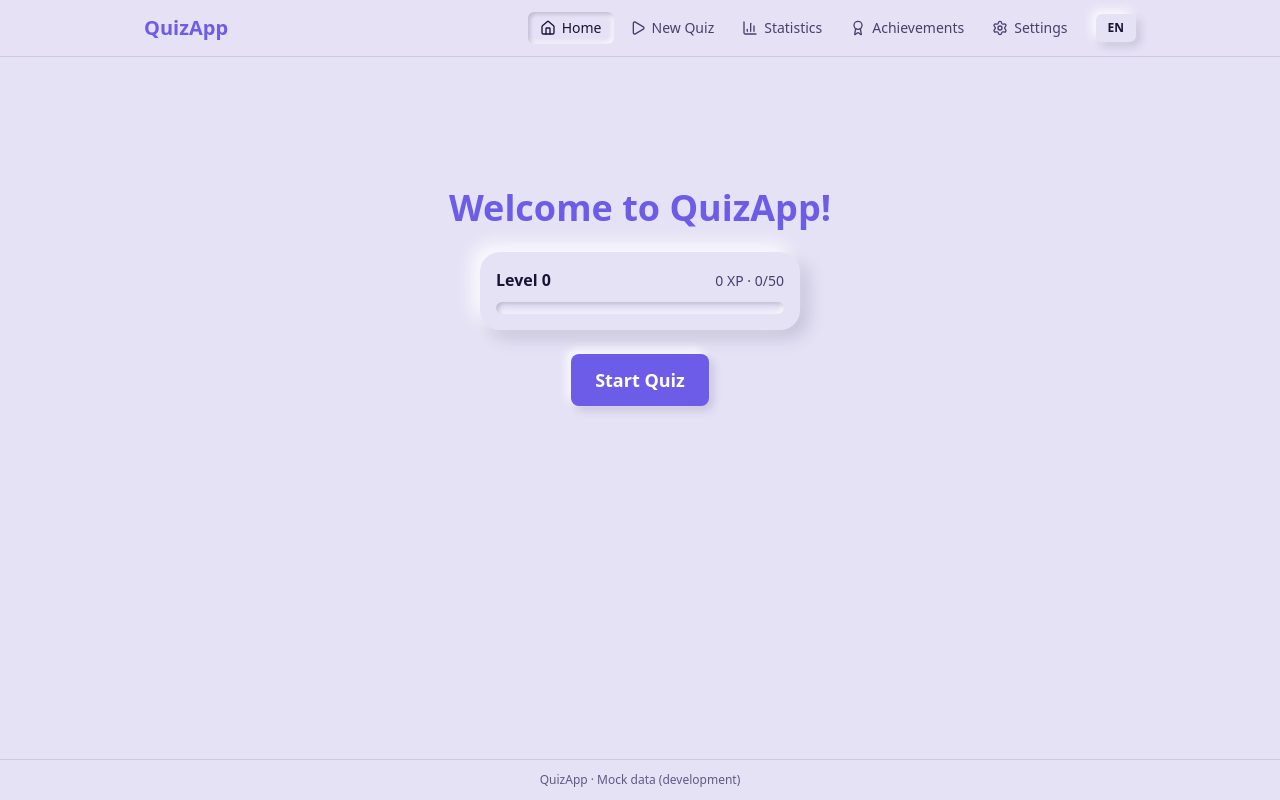
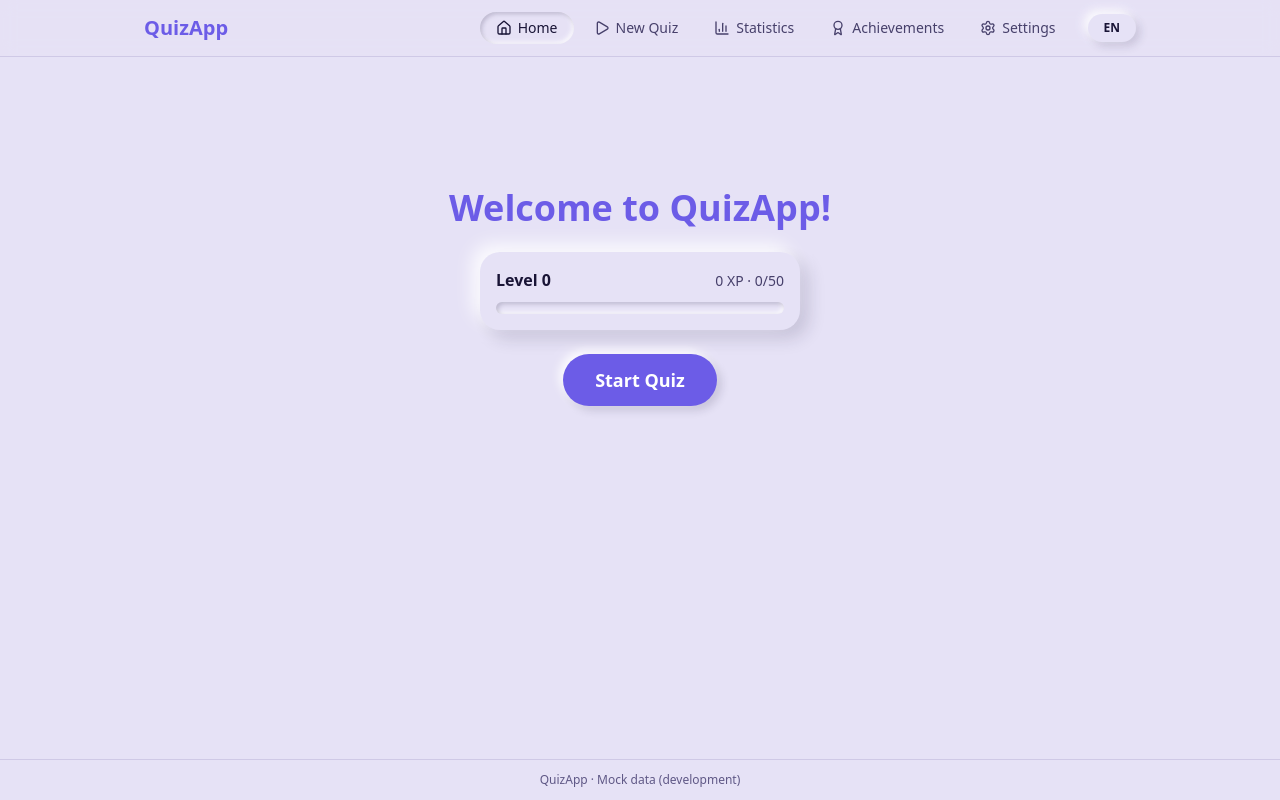
Before and after one commit to sanasus/quiz-app, a React (Vite) app: page / in a window 1280 px wide. Built offline with nearby package versions, Linux system fonts and the light colour scheme.

Commit message:
style(ui): pill neumorphic buttons per reference; restyle Reset statistics, error dialog, nav, toast close
Co-Authored-By: Claude Sonnet 5.5 <noreply@anthropic.com>

```diff
--- a/src/shared/ui/achievement-toast.tsx
+++ b/src/shared/ui/achievement-toast.tsx
@@ -93,7 +93,7 @@ export function AchievementToast({
               type="button"
               aria-label={t('common.close')}
               onClick={() => onDismiss(toast.toastKey)}
-              className="shrink-0 rounded-md p-1.5 text-text-3 transition-colors hover:bg-muted hover:text-text"
+              className="shrink-0 rounded-full p-2 text-text-3 shadow-neu transition-shadow hover:text-text hover:shadow-neu-lift active:shadow-neu-inset-sm"
             >
               <X className="h-4 w-4" aria-hidden="true" />
             </button>
--- a/src/shared/ui/api-error-dialog.tsx
+++ b/src/shared/ui/api-error-dialog.tsx
@@ -9,6 +9,7 @@
 
 import { useEffect, useRef } from 'react'
 import { useTranslation } from 'react-i18next'
+import { Button } from './button'
 
 export interface ApiErrorDialogProps {
   open: boolean
@@ -72,24 +73,23 @@ export function ApiErrorDialog({
           </p>
         ) : null}
         <div className="flex justify-end gap-3">
-          <button
-            type="button"
+          <Button
+            variant="ghost"
+            size="sm"
             // Wrapped on purpose: passing the raw handler would leak
             // the click event into a `changeProvider(next?)` caller,
             // which would swallow it as a provider id.
             onClick={() => onChangeApi()}
             disabled={busy}
-            className="rounded-lg border-2 border-border px-4 py-2 font-semibold text-text transition-colors hover:bg-muted disabled:cursor-not-allowed disabled:opacity-50"
             data-testid="api-error-change"
           >
             {t('api_error.change_api')}
-          </button>
-          <button
+          </Button>
+          <Button
             ref={retryRef}
-            type="button"
+            size="sm"
             onClick={() => onRetry()}
             disabled={busy}
-            className="rounded-lg bg-primary px-4 py-2 font-semibold text-on-primary transition-colors hover:bg-primary-hover disabled:cursor-not-allowed disabled:opacity-50"
             data-testid="api-error-retry"
           >
             {retrying ? (
@@ -103,7 +103,7 @@ export function ApiErrorDialog({
             ) : (
               t('common.retry')
             )}
-          </button>
+          </Button>
         </div>
       </div>
     </div>
--- a/src/shared/ui/app-toast.tsx
+++ b/src/shared/ui/app-toast.tsx
@@ -48,7 +48,7 @@ export function AppToast({
           type="button"
           aria-label={t('common.close')}
           onClick={onDismiss}
-          className="shrink-0 rounded-md p-1.5 text-text-3 transition-colors hover:bg-muted hover:text-text"
+          className="shrink-0 rounded-full p-2 text-text-3 shadow-neu transition-shadow hover:text-text hover:shadow-neu-lift active:shadow-neu-inset-sm"
         >
           <X className="h-4 w-4" aria-hidden="true" />
         </button>
--- a/src/shared/ui/button-styles.ts
+++ b/src/shared/ui/button-styles.ts
@@ -1,27 +1,30 @@
 /** Class recipes shared by <Button> and link-buttons. */
 
-export type ButtonVariant = 'primary' | 'secondary' | 'ghost' | 'danger'
+export type ButtonVariant =
+  'primary' | 'secondary' | 'ghost' | 'danger' | 'danger-soft'
 export type ButtonSize = 'sm' | 'md' | 'lg'
 
+// Pill shape; depth comes from shadow alone (raised → lifted → pressed-in).
 const base =
-  'inline-flex items-center justify-center gap-2 rounded-lg font-semibold transition-[translate,box-shadow,background-color,opacity] cursor-pointer disabled:cursor-not-allowed disabled:opacity-50'
+  'inline-flex items-center justify-center gap-2 rounded-full font-semibold transition-[translate,box-shadow,background-color,color,opacity] cursor-pointer disabled:cursor-not-allowed disabled:opacity-50'
+
+const raised =
+  'shadow-neu hover:-translate-y-0.5 hover:shadow-neu-lift active:translate-y-0 active:shadow-neu-inset disabled:hover:translate-y-0 disabled:hover:shadow-neu'
 
 const variants: Record<ButtonVariant, string> = {
-  // Neumorphic: soft light/shade pair, lifts on hover, pressed-in on active.
-  primary:
-    'bg-primary text-on-primary shadow-neu hover:bg-primary-hover hover:-translate-y-0.5 hover:shadow-neu-lift active:translate-y-0.5 active:shadow-neu-inset disabled:hover:translate-y-0 disabled:hover:shadow-neu disabled:hover:bg-primary',
-  secondary:
-    'border-2 border-primary bg-bg text-primary-ink shadow-neu hover:-translate-y-0.5 hover:shadow-neu-lift active:translate-y-0.5 active:shadow-neu-inset disabled:hover:translate-y-0 disabled:hover:shadow-neu',
-  ghost:
-    'border border-transparent bg-bg text-text-2 shadow-neu hover:-translate-y-0.5 hover:shadow-neu-lift hover:text-text active:translate-y-0.5 active:shadow-neu-inset',
-  danger:
-    'bg-danger text-on-danger shadow-neu hover:bg-danger-hover hover:-translate-y-0.5 hover:shadow-neu-lift active:translate-y-0.5 active:shadow-neu-inset',
+  // Accent fill (the reference's "Message" button).
+  primary: `bg-primary text-on-primary hover:bg-primary-hover disabled:hover:bg-primary ${raised}`,
+  // Neutral raised pills, coloured label.
+  secondary: `bg-bg text-primary-ink ${raised}`,
+  ghost: `bg-bg text-text-2 hover:text-text ${raised}`,
+  danger: `bg-danger text-on-danger hover:bg-danger-hover ${raised}`,
+  'danger-soft': `bg-bg text-danger-ink ${raised}`,
 }
 
 const sizes: Record<ButtonSize, string> = {
-  sm: 'px-4 py-2 text-sm',
-  md: 'px-6 py-2.5 text-base',
-  lg: 'px-6 py-3 text-lg font-bold',
+  sm: 'px-5 py-2 text-sm',
+  md: 'px-7 py-2.5 text-base',
+  lg: 'px-8 py-3 text-lg font-bold',
 }
 
 export function buttonClass(
--- a/src/views/root-layout/root-layout.tsx
+++ b/src/views/root-layout/root-layout.tsx
@@ -113,7 +113,7 @@ export function RootLayout() {
                   key={r.path}
                   to={r.path}
                   aria-current={pathname === r.path ? 'page' : undefined}
-                  className={`inline-flex items-center gap-1.5 rounded-md px-3 py-1.5 text-sm font-medium transition-colors hover:bg-muted hover:text-text ${
+                  className={`inline-flex items-center gap-1.5 rounded-full px-4 py-1.5 text-sm font-medium transition-colors hover:bg-muted hover:text-text ${
                     pathname === r.path
                       ? 'shadow-neu-inset-sm text-text'
                       : 'text-text-2'
@@ -130,7 +130,7 @@ export function RootLayout() {
               type="button"
               onClick={toggleLang}
               data-testid="lang-toggle"
-              className="rounded-md bg-bg px-3 py-1.5 text-xs font-semibold text-text shadow-neu transition-shadow hover:shadow-neu-lift"
+              className="rounded-full bg-bg px-4 py-1.5 text-xs font-semibold text-text shadow-neu transition-shadow hover:shadow-neu-lift active:shadow-neu-inset-sm"
               aria-label={t('app.language_current', { code: currentCode })}
             >
               {currentCode}
--- a/src/views/stats-screen/stats-screen.tsx
+++ b/src/views/stats-screen/stats-screen.tsx
@@ -5,6 +5,7 @@
 import { useState } from 'react'
 import { useTranslation } from 'react-i18next'
 import { buttonClass } from '../../shared/ui/button-styles'
+import { Button } from '../../shared/ui/button'
 import { Link } from '@tanstack/react-router'
 import { useStatsStore } from '../../features/stats/stats-store'
 import {
@@ -293,13 +294,9 @@ export function StatsScreen() {
 
           {/* Reset */}
           <div className="text-center">
-            <button
-              type="button"
-              onClick={() => setConfirmReset(true)}
-              className="rounded-lg border-2 border-danger px-6 py-2.5 font-semibold text-danger transition-colors hover:bg-danger/10"
-            >
+            <Button variant="danger-soft" onClick={() => setConfirmReset(true)}>
               {t('stats.reset')}
-            </button>
+            </Button>
           </div>
 
           <ConfirmDialog
```
